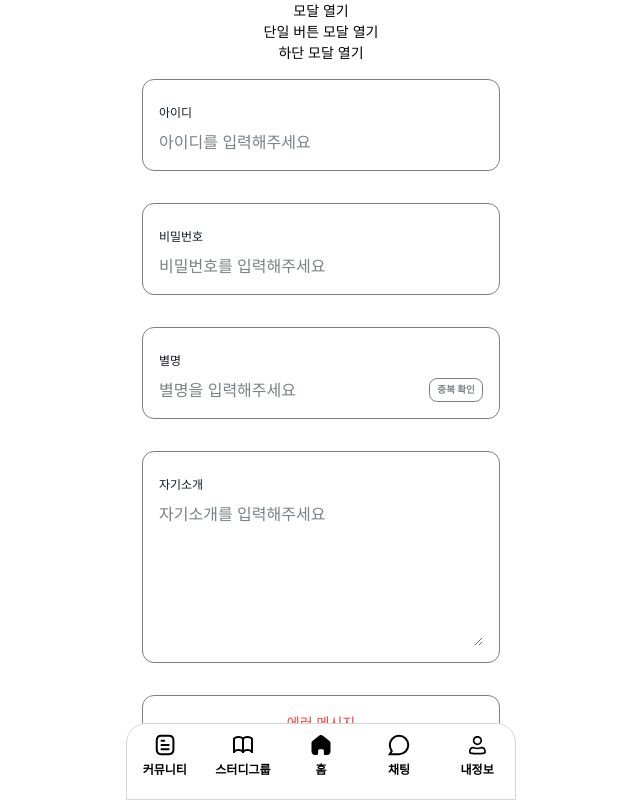
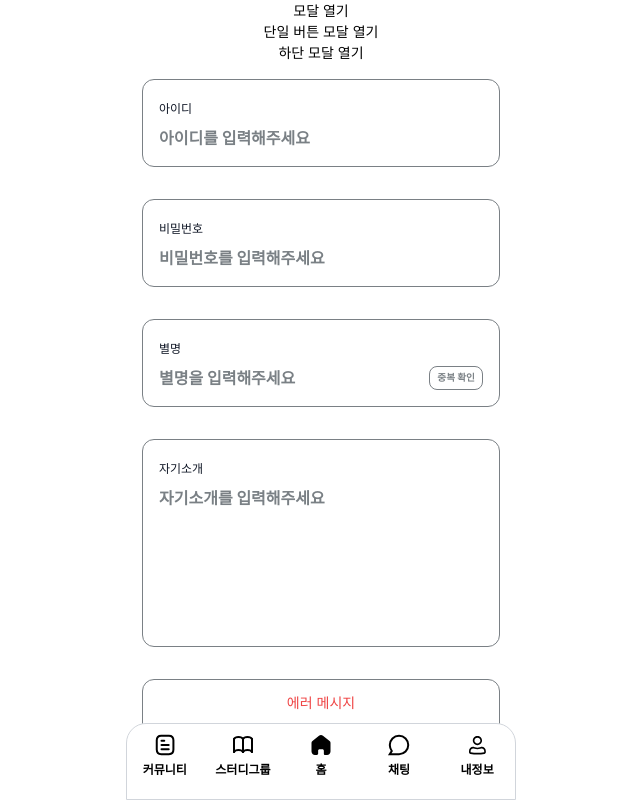
Before and after one commit to St-rdy/Front, a React (Vite) app: page / in a window 1280 px wide. Shown: the whole page, without its empty margins (319-959 px from the left). Built offline with nearby package versions, Linux system fonts and the light colour scheme; a web font is replaced by a local one.

Commit message:
[FRONTEND-19] Input CSS 수정
Signed-off-by: lee0806 <leeseh0806@gmail.com>

```diff
--- a/src/components/Input/Input.css
+++ b/src/components/Input/Input.css
@@ -6,7 +6,8 @@
   gap: var(--spacing-8);
   border: 1px solid var(--color-gray-500);
   border-radius: var(--spacing-12);
-  padding: var(--spacing-main-padding);
+  padding: var(--spacing-12) var(--spacing-main-padding)
+    var(--spacing-main-padding) var(--spacing-main-padding);
   margin: var(--spacing-main-padding);
 }
 
@@ -22,6 +23,7 @@
 
 .input-wrapper {
   display: flex;
+  justify-content: center;
   align-items: center;
   gap: var(--spacing-8);
 }
@@ -45,6 +47,7 @@
 
 .input::placeholder {
   color: var(--color-gray-500);
+  font-weight: var(--font-weight-bold);
 }
 
 .input-action-button {
@@ -66,3 +69,11 @@
   justify-content: center;
   align-items: center;
 }
+
+textarea.input {
+  resize: none;
+  overflow-y: auto;
+  overflow-x: hidden;
+  width: 100%;
+  min-height: 100px;
+}
```
